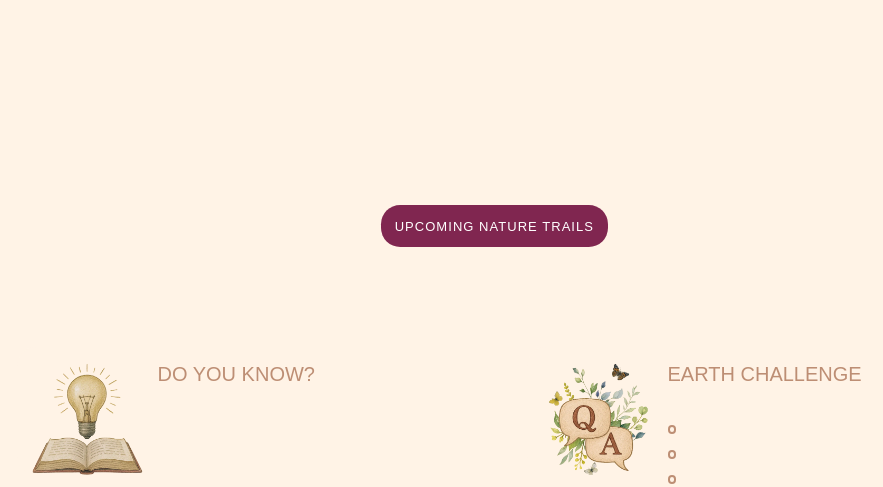
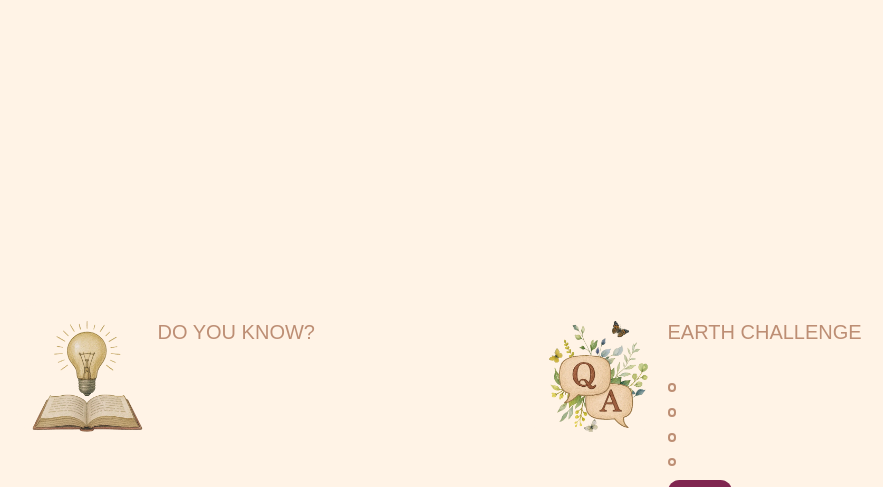
Before and after one commit to nikitadesai82/echoes, a Django app: template eon/templates/Bird_Main.html in a window 1280 px wide. Shown: the part 1434-1921 px from the top of the page, without its empty margins (141-1024 px from the left). Run offline with Django 5.2, Linux system fonts and the light colour scheme; the template is opened without the code that fills it, so the values that code supplies are empty; some libraries are stand-ins or nearby versions; some web fonts are replaced.

Commit message:
Remove upcoming nature trails link
Removed the upcoming nature trails link from the bird page.

```diff
--- a/eon/templates/Bird_Main.html
+++ b/eon/templates/Bird_Main.html
@@ -921,15 +921,6 @@ document.addEventListener("DOMContentLoaded", () => {
       });
     });
 </script>
-<div class="birdpage-link">
-  <a
-    class="btn-fill-circle bird-watch-link"
-    href="{% url 'Naturetrail' %}"
-    aria-label="Bird Watching at Hiranandani"
-  >
-    UPCOMING NATURE TRAILS
-  </a>
-</div>
 <div class="fadeUpOnScroll bird-bottombox">
   <div class="bird-bootombox-col">
     <div class="doyouknow">
```
